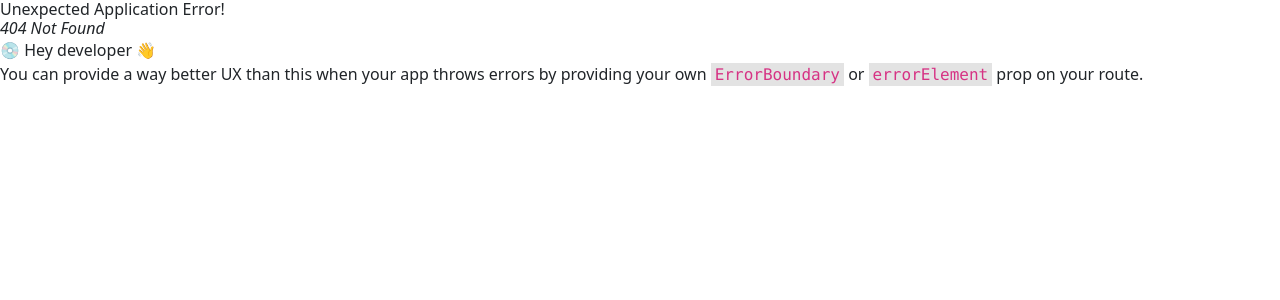
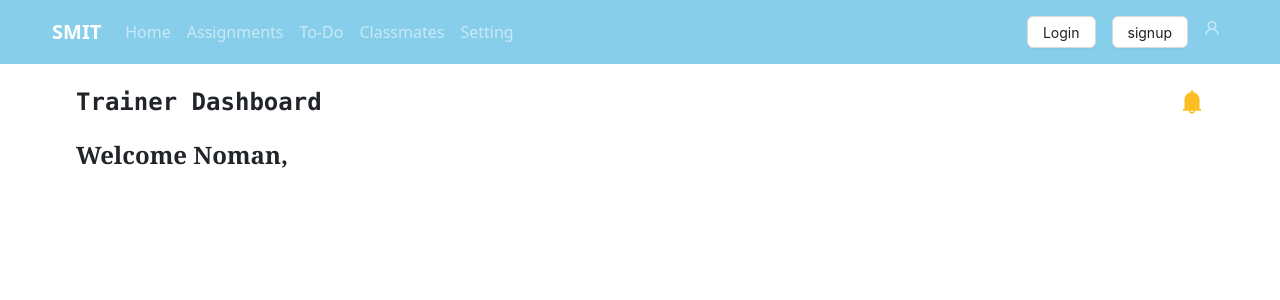
Before and after one commit to Muhammadnoman004/hackahthon-frontend, a React (Vite) app in the folder front-end/: page /trainer/dashboard in a window 1280 px wide. Before the commit this address had no page. Shown: the top 300 px of the page. Built offline with nearby package versions, Linux system fonts and the light colour scheme.

Commit message:
Trainer-dashboard UI done.

```diff
--- a/front-end/src/Components/Forms/LoginForm/LoginForm.jsx
+++ b/front-end/src/Components/Forms/LoginForm/LoginForm.jsx
@@ -10,7 +10,7 @@
 
     return (
         <div className='h-screen absolute w-screen sm:bg-stone-100'>
-            <div className="bg-sky-blue m-auto flex justify-center items-center h-screen sm:w-fit sm:h-auto sm:absolute inset-x-0 top-32 rounded-lg">
+            <div className="bg-sky-blue m-auto flex justify-center items-center h-screen sm:w-fit sm:h-auto sm:absolute inset-x-0 top-32 sm:rounded-lg">
                 <div className="flex flex-col justify-center items-center w-screen sm:w-96 h-auto p-3">
                     <div className='mb-4 mt-5 text-4xl font-bold sm:font-semibold sm:text-3xl'>
                         <h1>Login</h1>
--- a/front-end/src/Components/Forms/SignUpForm/SignUpForm.jsx
+++ b/front-end/src/Components/Forms/SignUpForm/SignUpForm.jsx
@@ -12,7 +12,7 @@
 
     return (
         <div className='h-screen absolute w-screen sm:bg-stone-100'>
-            <div className="bg-sky-blue m-auto flex justify-center items-center h-screen sm:w-fit sm:h-auto sm:absolute inset-x-0 top-32 rounded-lg">
+            <div className="bg-sky-blue m-auto flex justify-center items-center h-screen sm:w-fit sm:h-auto sm:absolute inset-x-0 top-32 sm:rounded-lg">
                 <div className="flex flex-col justify-center items-center w-screen sm:w-96 h-auto">
                     <div className='mb-4 mt-5 text-4xl font-bold sm:font-semibold sm:text-3xl'>
                         <h1>Sign up</h1>
--- a/front-end/src/Components/Navigations/Navigation.jsx
+++ b/front-end/src/Components/Navigations/Navigation.jsx
@@ -3,12 +3,13 @@
 import Home from '../Pages/Home/Home';
 import Signup from '../Pages/Signup/Signup';
 import Login from '../Pages/Login/Login';
-import TeacherHome from '../Pages/Teachers/Home/Home';
 import StudentHomePage from '../Pages/Students/StudentHomePage';
 import StudentAllAssignmentPage from '../Pages/Students/StudentAllAssignmentPage';
 import StudentAssignmentTodoPage from '../Pages/Students/StudentAssignmentTodoPage';
 import AllClassFellowsPage from '../Pages/Students/AllClassFellowsPage';
 import StudentSettingPage from '../Pages/Students/StudendSettingPage';
+import Navbars from '../Navbars/Navbars';
+import TeacherHomePage from '../Pages/Teachers/TeacherHomePage/TeacherHomePage';
 
 const router = createBrowserRouter([
     {
@@ -22,10 +23,6 @@
     {
         path: "/login",
         element: <Login />
-    },
-    {
-        path: "/teacher-home",
-        element: <TeacherHome />
     },
     {
         path: "/student-home",
@@ -47,6 +44,13 @@
         path: "/student-setting",
         element: <StudentSettingPage />
     },
+    {
+        path: "/trainer/dashboard",
+        element: <>
+            <Navbars />
+            < TeacherHomePage />
+        </>
+    },
 ])
 
 
--- a/front-end/src/Components/Pages/Home/Home.jsx
+++ b/front-end/src/Components/Pages/Home/Home.jsx
@@ -13,7 +13,7 @@
       {/* <NotificationModal /> */}
       <StudentHomePage />
       {/* <StudentUpdateProfilePage /> */}
-      <AssignmentSubmitFormModal />
+      {/* <AssignmentSubmitFormModal /> */}
     </div >
   )
 }
--- a/front-end/src/Components/Pages/Teachers/Home/Home.jsx
+++ /dev/null
@@ -1,12 +0,0 @@
-import React from 'react'
-import Navbars from '../../../Navbars/Navbars'
-import Footer from '../../../Footer/Footer'
-
-export default function Home() {
-    return (
-        <div>
-            <Navbars />
-            <Footer />
-        </div>
-    )
-}
--- /dev/null
+++ b/front-end/src/Components/Pages/Teachers/TeacherHomePage/TeacherHomePage.jsx
@@ -0,0 +1,19 @@
+import React from 'react'
+import { BellFilled } from '@ant-design/icons'
+import { Container } from 'react-bootstrap'
+
+export default function TeacherHomePage() {
+    return (
+        <div>
+            <Container>
+                <div className='flex m-4 text-2xl font-mono font-extrabold'>
+                    <h1 className='flex-1'>Trainer Dashboard</h1>
+                    <BellFilled className='flex-2 text-amber-400' />
+                </div>
+                <div className='m-4 text-2xl font-serif font-semibold'>
+                    <h1>Welcome Noman,</h1>
+                </div>
+            </Container>
+        </div>
+    )
+}
```
